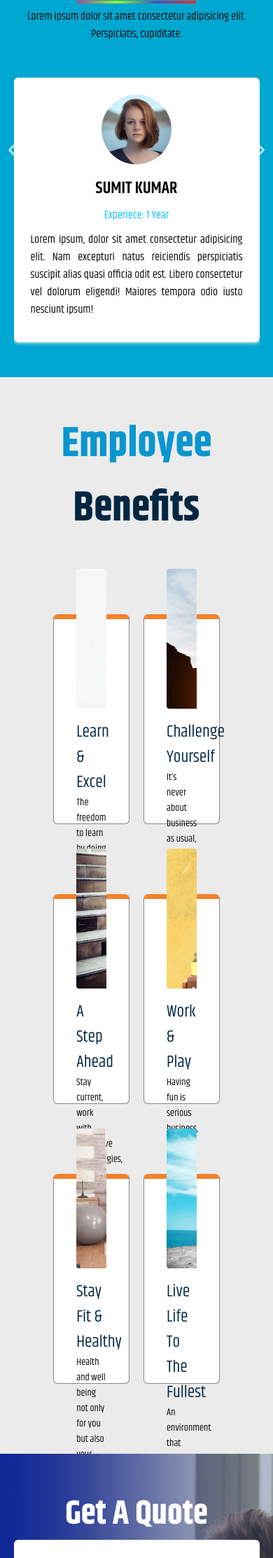
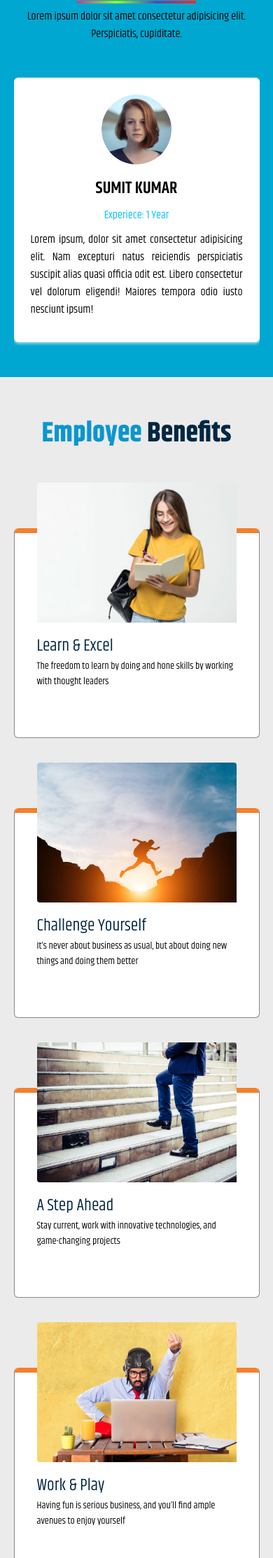
Before and after one commit to therealmensumit/header, a PHP site: page / in a window 390 px wide. Shown: the part 858-3085 px from the top of the page at 70% size. Run offline with PHP 8.4, Linux system fonts and the light colour scheme; some libraries are stand-ins or nearby versions.

Commit message:
minor changes

```diff
--- a/css/style.css
+++ b/css/style.css
@@ -519,6 +519,16 @@ header nav ul li a:hover {
     letter-spacing: 0px;
     line-height: 20px;
   }
+  .slider .swiper-button-next,
+  .slider .swiper-button-prev {
+    display: none;
+  }
+  .emp_Ben .heading h1 {
+    font-size: 40px;
+  }
+  .emp_list ul li {
+    width: 100%;
+  }
   .enq-sec .enq-main form {
     padding: 40px 20px;
   }
--- a/css/style.scss
+++ b/css/style.scss
@@ -431,6 +431,16 @@ header{
         letter-spacing: 0px;
         line-height: 20px;
     }
+    .slider .swiper-button-next,
+    .slider .swiper-button-prev{
+        display: none;
+    }
+    .emp_Ben .heading h1{
+        font-size: 40px;
+    }
+    .emp_list ul li{
+        width: 100%;
+    }
     .enq-sec .enq-main form{
         padding: 40px 20px;
     }
```
Also changed, not shown: 1 other file.
